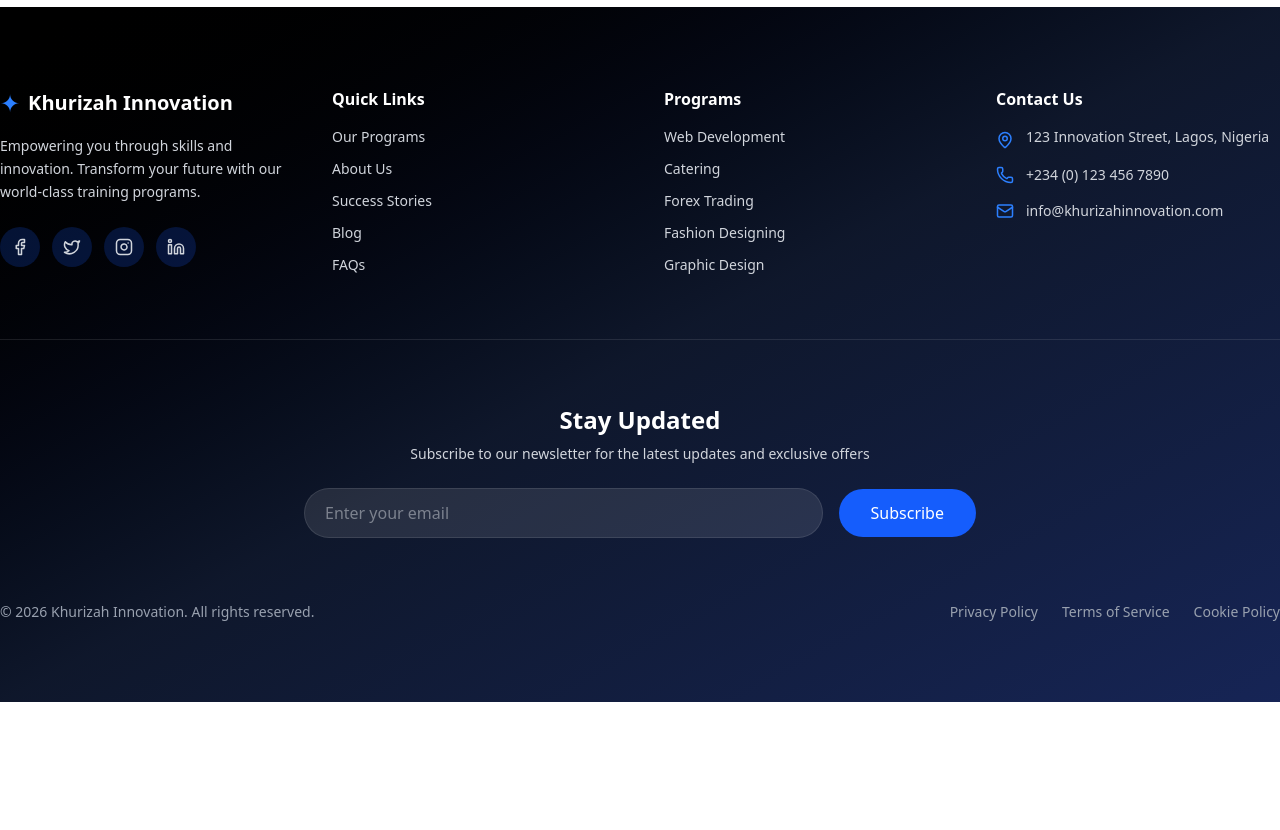
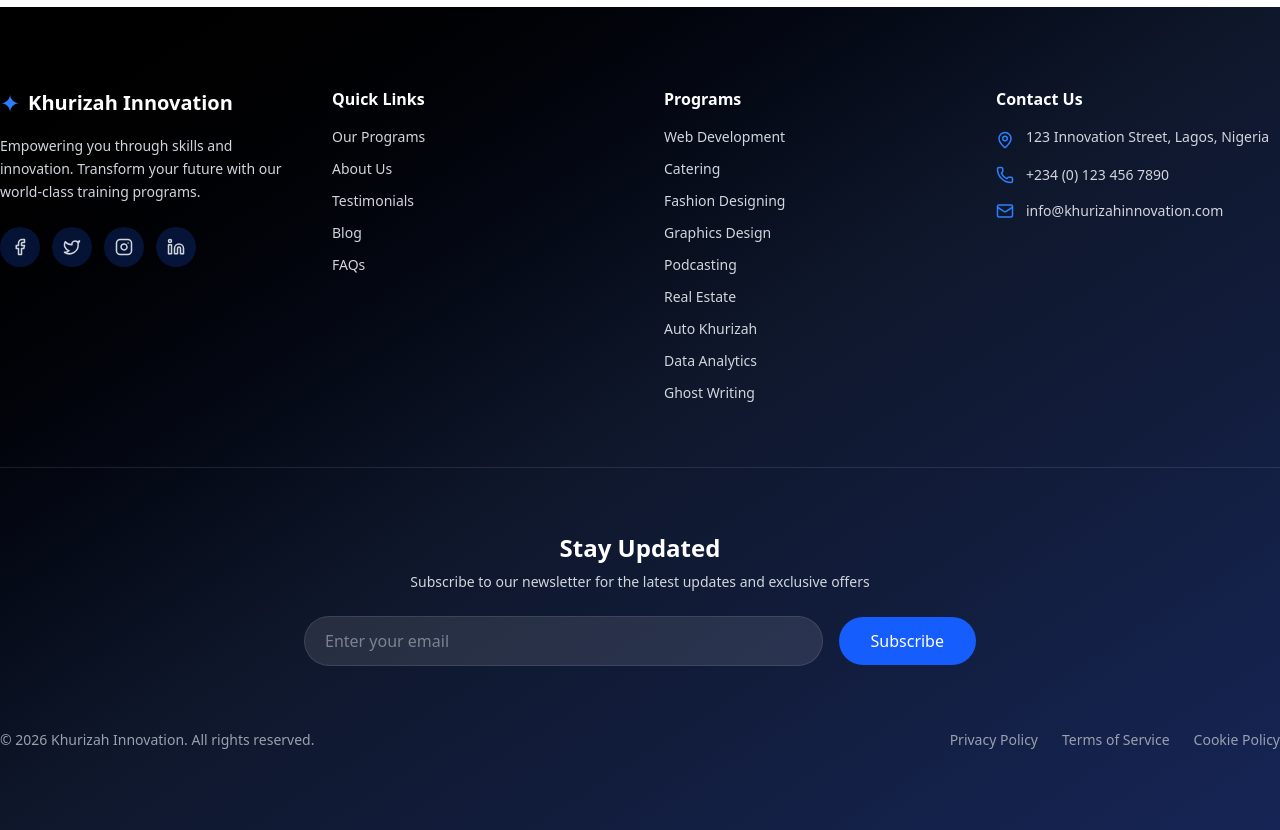
Before and after one commit to Roqeeb-dev/khurizah-innovation-website, a React (Vite) app: page / in a window 1280 px wide. Shown: the part 5140-5970 px from the top of the page. Before the commit the page ends 5842 px from the top, so only its background shows below. Built offline with nearby package versions, Linux system fonts and the light colour scheme.

Commit message:
added functionality to footer

```diff
--- a/src/components/Footer.tsx
+++ b/src/components/Footer.tsx
@@ -1,3 +1,5 @@
+import { Link } from "react-router-dom";
+
 import {
   Facebook,
   Twitter,
@@ -9,6 +11,30 @@ import {
 } from "lucide-react";
 
 export default function Footer() {
+  const socialLinks = [
+    { icon: Facebook, link: "" },
+    { icon: Twitter, link: "" },
+    { icon: Instagram, link: "" },
+    { icon: Linkedin, link: "" },
+  ];
+  const quickLinks = [
+    { text: "Our Programs", link: "programs" },
+    { text: "About Us", link: "about" },
+    { text: "Testimonials", link: "testimonials" },
+    { text: "Blog", link: "" },
+    { text: "FAQs", link: "" },
+  ];
+  const programs = [
+    { title: "Web Development", link: "web-development" },
+    { title: "Catering", link: "catering" },
+    { title: "Fashion Designing", link: "fashion-design" },
+    { title: "Graphics Design", link: "graphics-design" },
+    { title: "Podcasting", link: "podcasting" },
+    { title: "Real Estate", link: "real-estate" },
+    { title: "Auto Khurizah", link: "auto-khurizah" },
+    { title: "Data Analytics", link: "data-analytics" },
+    { title: "Ghost Writing", link: "ghost-writing" },
+  ];
   return (
     <footer className="bg-gradient-to-br from-black via-slate-900 to-blue-950 text-gray-300">
       <div className="max-w-7xl mx-auto py-20">
@@ -29,14 +55,17 @@ export default function Footer() {
             </p>
 
             <div className="flex items-center gap-3">
-              {[Facebook, Twitter, Instagram, Linkedin].map((Icon, i) => (
+              {socialLinks.map((obj, i) => {
+                const Icon = obj.icon;
+                return (
                   <div
                     key={i}
                     className="w-10 h-10 flex items-center justify-center rounded-full bg-blue-600/20 hover:bg-blue-600 transition cursor-pointer"
                   >
                     <Icon size={18} />
                   </div>
-              ))}
+                );
+              })}
             </div>
           </div>
 
@@ -44,18 +73,12 @@ export default function Footer() {
           <div>
             <h3 className="text-white font-semibold mb-4">Quick Links</h3>
             <ul className="space-y-3 text-sm">
-              {[
-                "Our Programs",
-                "About Us",
-                "Success Stories",
-                "Blog",
-                "FAQs",
-              ].map((link) => (
+              {quickLinks.map((obj, i) => (
                 <li
-                  key={link}
+                  key={i}
                   className="hover:text-white transition cursor-pointer"
                 >
-                  {link}
+                  <a href={`#${obj.link}`}>{obj.text}</a>
                 </li>
               ))}
             </ul>
@@ -65,18 +88,12 @@ export default function Footer() {
           <div>
             <h3 className="text-white font-semibold mb-4">Programs</h3>
             <ul className="space-y-3 text-sm">
-              {[
-                "Web Development",
-                "Catering",
-                "Forex Trading",
-                "Fashion Designing",
-                "Graphic Design",
-              ].map((program) => (
+              {programs.map((program, i) => (
                 <li
-                  key={program}
+                  key={i}
                   className="hover:text-white transition cursor-pointer"
                 >
-                  {program}
+                  <Link to={`/program/${program.link}`}>{program.title}</Link>
                 </li>
               ))}
             </ul>
--- a/src/data/creativeData.ts
+++ b/src/data/creativeData.ts
@@ -130,7 +130,7 @@ export const creativeData: Program[] = [
   },
 
   {
-    id: "ghostwriting",
+    id: "ghost-writing",
     cover: ghostWritingImage,
     title: "Ghostwriting",
     description:
```
Lines whose indentation alone changed are shown as unchanged.
